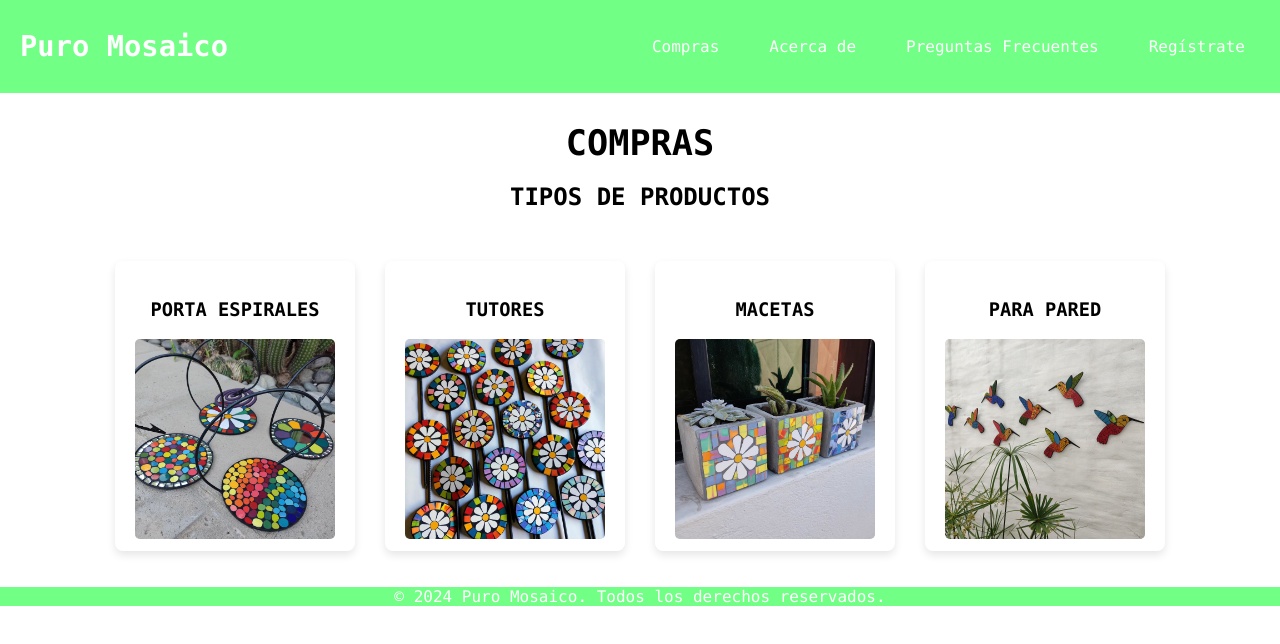
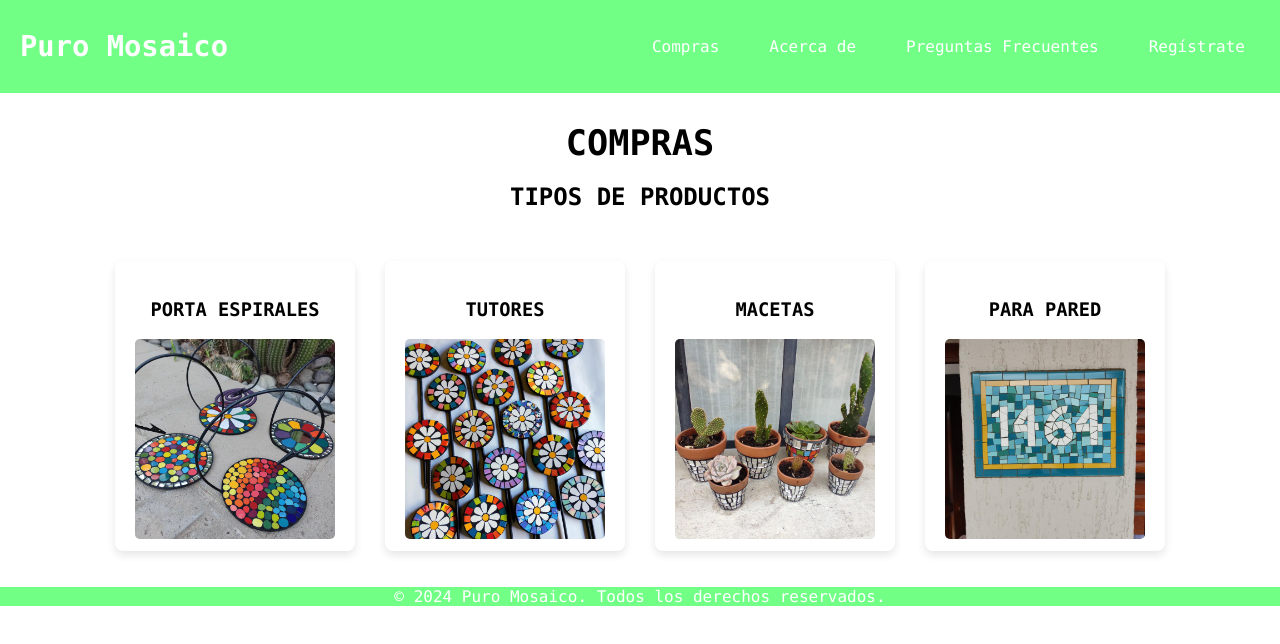
Before and after one commit to Alejo123321/Puro.Mosaico, a plain HTML site: page compras.html in a window 1280 px wide. Drawn offline with Linux system fonts and the light colour scheme.

Commit message:
Add files via upload

```diff
--- a/compras.html
+++ b/compras.html
@@ -190,11 +190,11 @@
         </div>
         <div class="producto">
             <h3>MACETAS</h3>
-            <img src="foto3.jpeg" alt="Macetas">
+            <img src="foto4.jpeg" alt="Macetas">
         </div>
         <div class="producto">
             <h3>PARA PARED</h3>
-            <img src="colgantes.jpeg"
+            <img src="sliderxz.jpeg"
         </div>
     </section>
 
```
